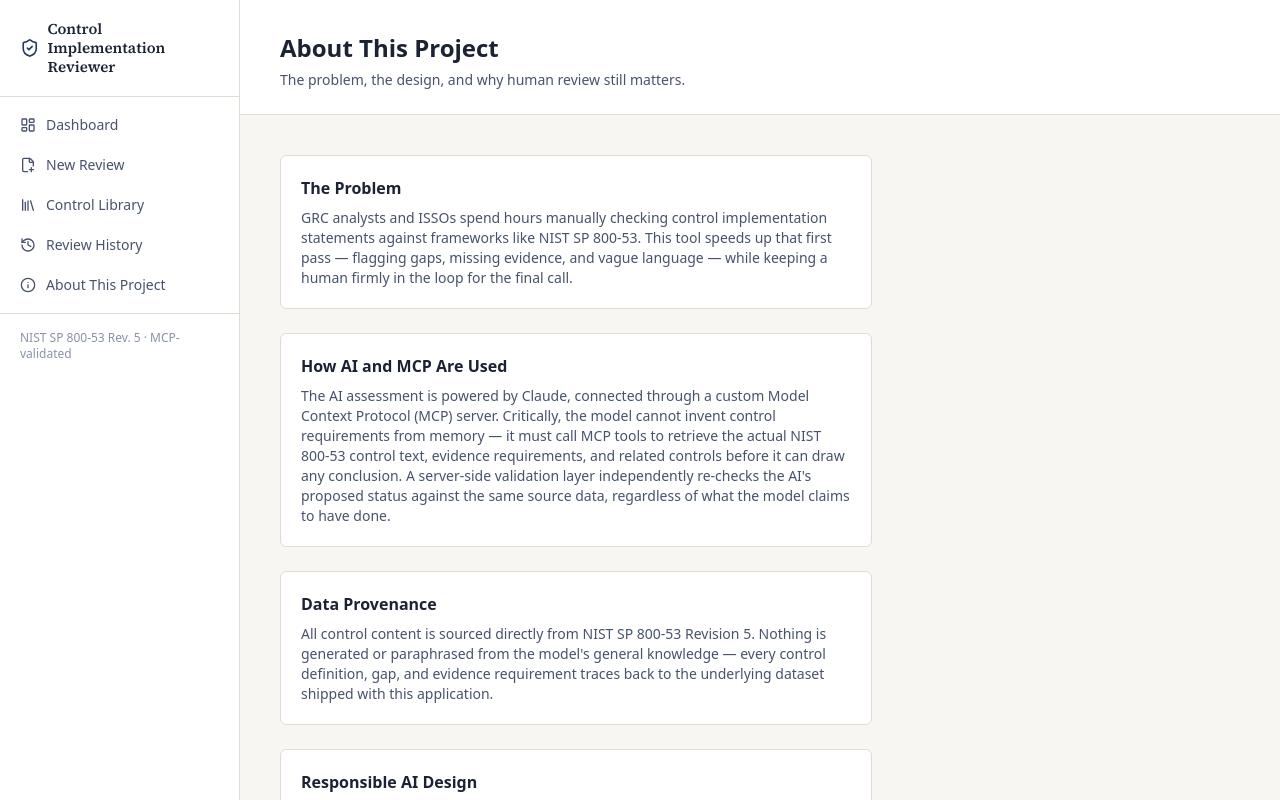
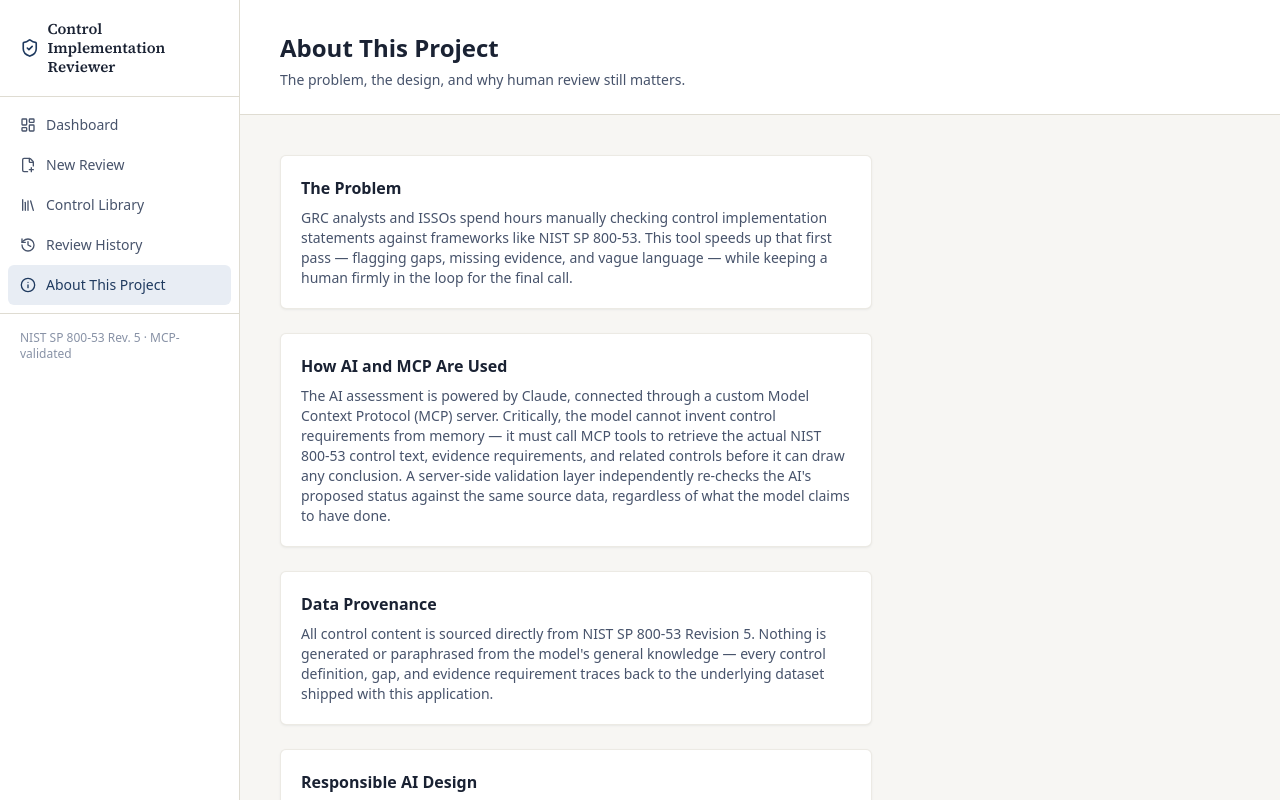
Before and after one commit to Sammiedonnie/ai-control-implementation-reviewer, a Next.js app: page /about in a window 1280 px wide. Shown: the top 800 px of the page. Built offline with nearby package versions, Linux system fonts and the light colour scheme.

Commit message:
Add card shadows and active nav-link highlighting

```diff
--- a/components/SiteNav.tsx
+++ b/components/SiteNav.tsx
@@ -1,5 +1,8 @@
+"use client";
 import Link from "next/link";
+import { usePathname } from "next/navigation";
 import { LayoutDashboard, FilePlus2, Library, History, Info, ShieldCheck } from "lucide-react";
+import { cn } from "@/lib/utils";
 
 const links = [
   { href: "/", label: "Dashboard", icon: LayoutDashboard },
@@ -10,6 +13,7 @@ const links = [
 ];
 
 export function SiteNav() {
+   const pathname = usePathname();
   return (
     <nav
       aria-label="Main navigation"
@@ -30,7 +34,13 @@ export function SiteNav() {
             <li key={href} className="shrink-0">
               <Link
                 href={href}
-              className="flex items-center gap-2.5 px-3 py-2.5 rounded-md text-sm text-ink-soft hover:bg-accent-soft hover:text-accent transition-colors"
+                aria-current={pathname === href ? "page" : undefined}
+                className={cn(
+                  "flex items-center gap-2.5 px-3 py-2.5 rounded-md text-sm transition-colors",
+                  pathname === href
+                    ? "bg-accent-soft text-accent font-medium"
+                    : "text-ink-soft hover:bg-accent-soft hover:text-accent"
+                )}
               >
                 <Icon className="size-4" aria-hidden="true" />
                 {label}
--- a/components/ui/Card.tsx
+++ b/components/ui/Card.tsx
@@ -5,7 +5,7 @@ export function Card({ className, ...props }: HTMLAttributes<HTMLDivElement>) {
   return (
     <div
       className={cn(
-        "bg-paper-raised border border-line rounded-[var(--radius)] p-5",
+        "bg-paper-raised border border-line/60 rounded-[var(--radius)] p-5 shadow-sm shadow-ink/5",
         className
       )}
       {...props}
```
Lines whose indentation alone changed are shown as unchanged.
